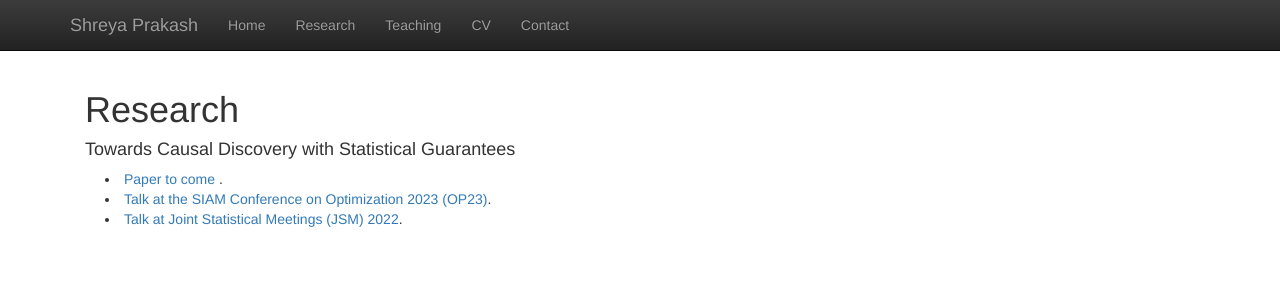
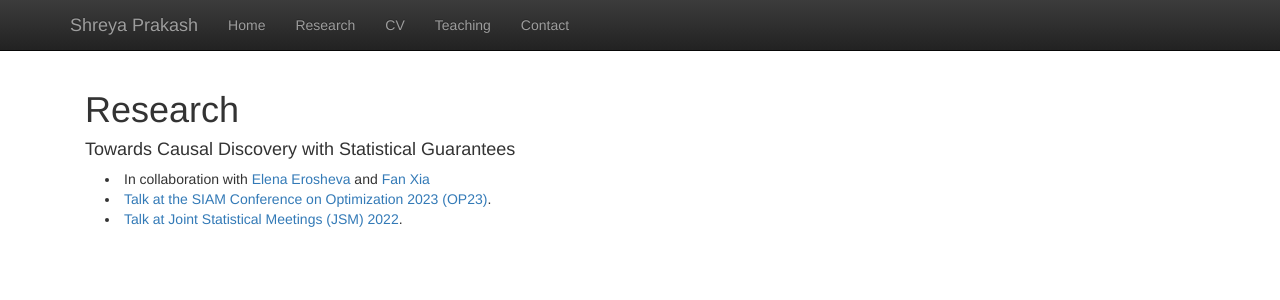
Before and after one commit to shreyap18/shreyap18.github.io, a Jekyll site: the page built from research.html, in a window 1280 px wide. Shown: the top 300 px of the page. Built offline with Jekyll 4.4.1, drawn with Linux system fonts in a browser that asks for light colours; nearby versions of some CDN libraries; library files that are not in the unit come from our copies.

Commit message:
adding research experience

```diff
--- a/_layouts/default.html
+++ b/_layouts/default.html
@@ -45,8 +45,8 @@
           <li><a class="active" href="//shreyap18.github.io">Home</a></li>
           <!-- <li><a class="active" href="research.html">Research</a></li> -->
           <li><a class="active" href="research.html">Research</a></li>
+          <li><a class="active" href="cv.html">CV</a></li>
           <li><a class="active" href="teaching.html">Teaching</a></li>
-          <li><a class="active" href="cv.html">CV</a></li>
           <!-- <li><a class="active" href="tutoring.html">Tutoring</a></li> -->
           <li><a class="active" href="contact.html">Contact</a></li>
         </ul>
--- a/research.html
+++ b/research.html
@@ -7,8 +7,9 @@ title: 'Research'
 
 <h4>Towards Causal Discovery with Statistical Guarantees</h4>
 <p class="content" style="padding:0px;margin:0px 20px 0px;">
-        <li style="padding:0px;margin:0px 20px 0px;"> <a href="https://proceedings.mlr.press/v206/mehta23b.html"
-                        target="_blank">Paper to come </a>. </li>
+        <li style="padding:0px;margin:0px 20px 0px;"> In collaboration with <a href="https://stat.uw.edu/about-us/people/elena-erosheva"
+                        target="_blank">Elena Erosheva</a> and <a href="https://profiles.ucsf.edu/fan.xia"
+                        target="_blank">Fan Xia</a> </li>
         </li>
         <li style="padding:0px;margin:0px 20px 0px;"> <a href="talks/siamopt23.pdf" target="_blank">Talk at the
                         SIAM Conference on Optimization 2023 (OP23)</a>. </li>
```
